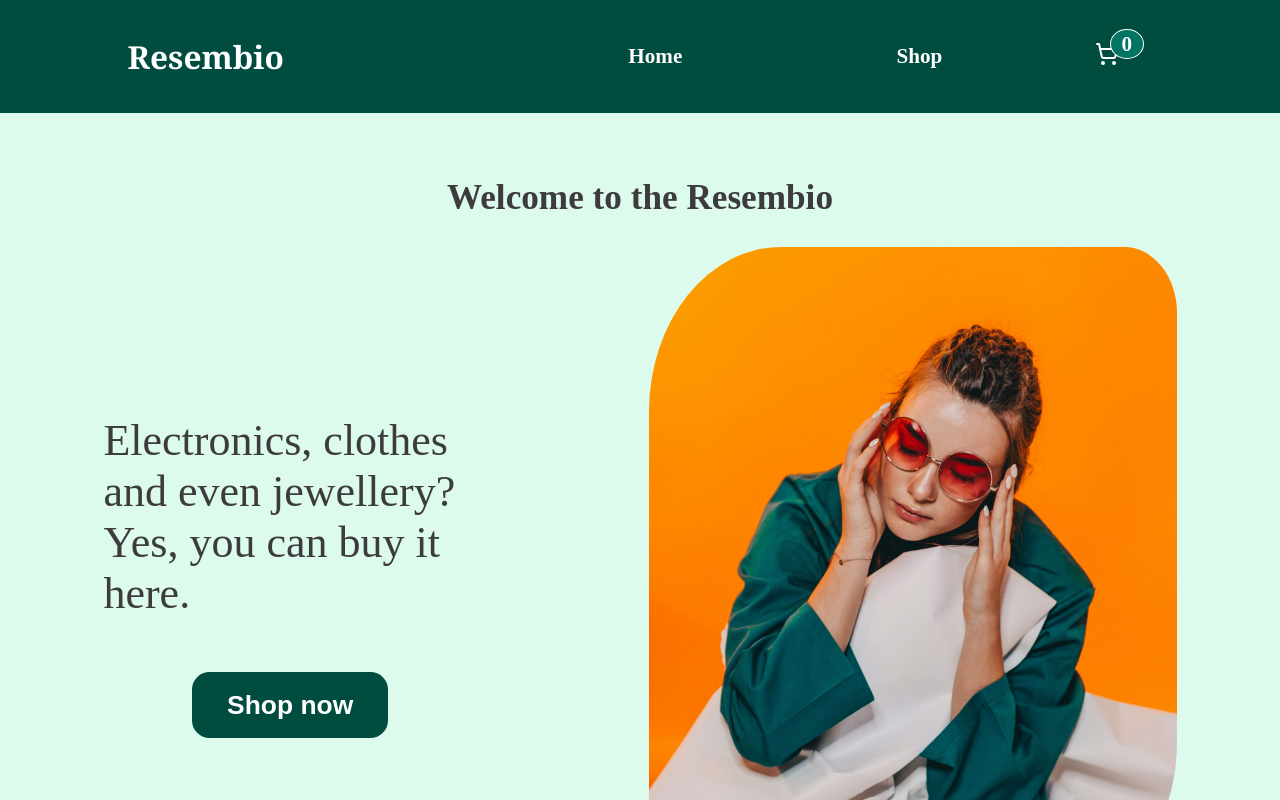
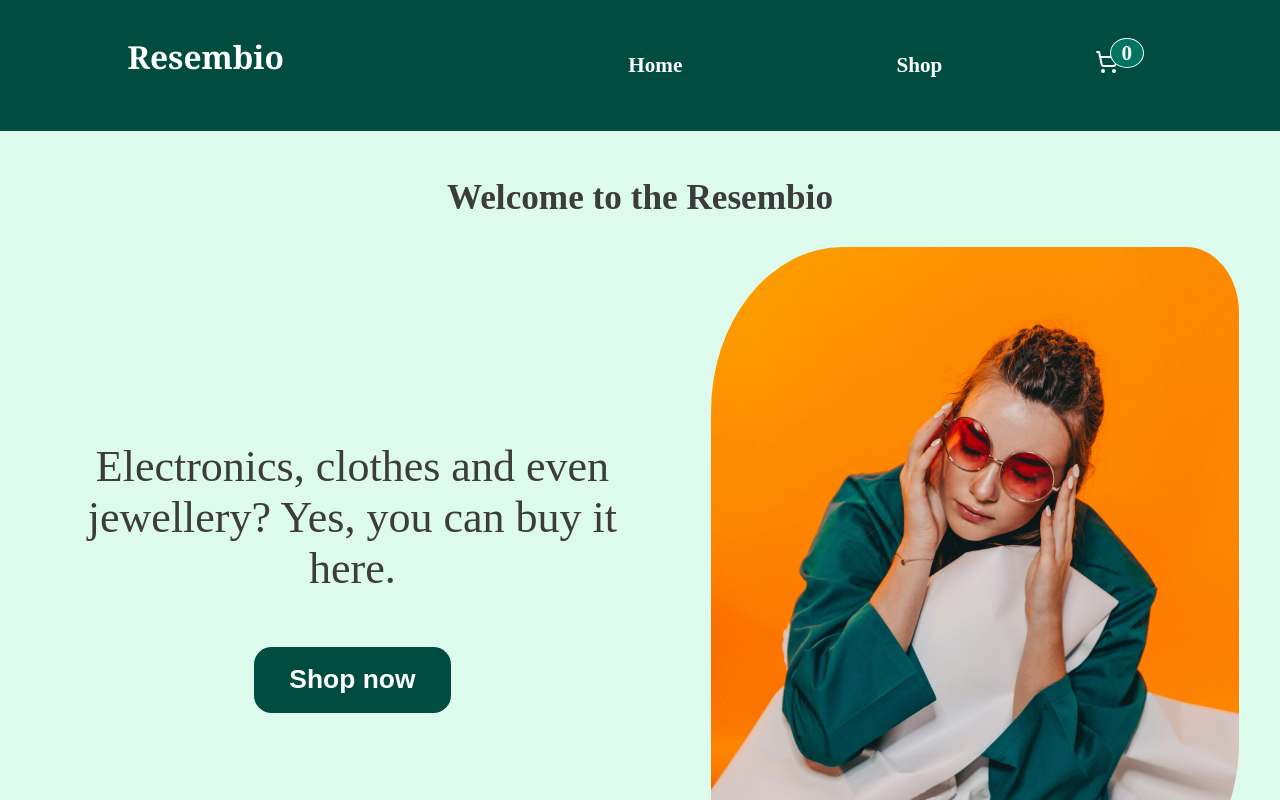
Before and after one commit to Rel1able/Shopping-Cart, a React (Vite) app: page / in a window 1280 px wide. Shown: the top 800 px of the page. Built offline with nearby package versions, Linux system fonts and the light colour scheme; no server answers.

Commit message:
fixed issue that broked layout when no products were found in shop

```diff
--- a/src/App.jsx
+++ b/src/App.jsx
@@ -33,10 +33,10 @@
   }, [])
 
   return (
-    <>
+    <div className="page-container">
       <Navbar cartCount={cartCount} />
       <Outlet context={{ cartItems, setCartItems, loading, error, products, setProducts }} />
       <Footer/>
-    </>
+    </div>
   )
 }
--- a/src/index.css
+++ b/src/index.css
@@ -21,3 +21,10 @@
     flex-direction: column;
     justify-content: space-between;
 }
+
+.page-container{
+    display: flex;
+    flex-direction: column;
+    justify-content: space-between;
+    height: 100vh;
+}
--- a/src/styles/Homepage.module.css
+++ b/src/styles/Homepage.module.css
@@ -28,7 +28,8 @@
     align-items: center;
     flex-direction: column;
     font-size: 2.5rem;
-    width: 30%;
+    width: 50%;
+    text-align: center;
     position: relative;
     bottom: 1.5rem;
     font-weight: normal;
```
